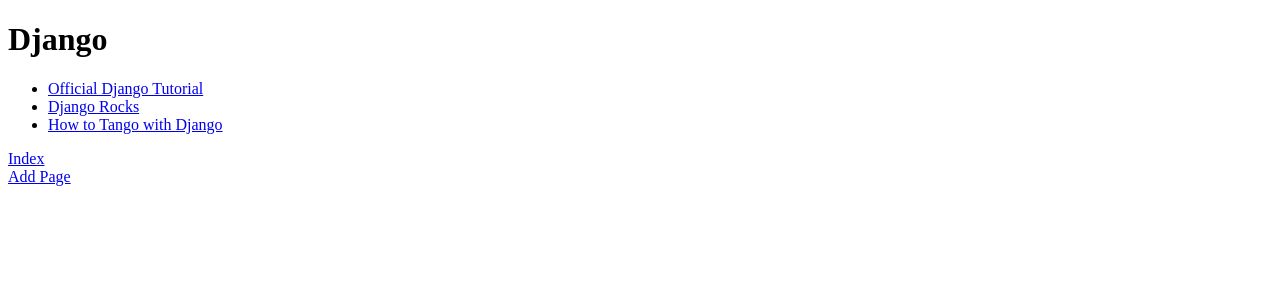
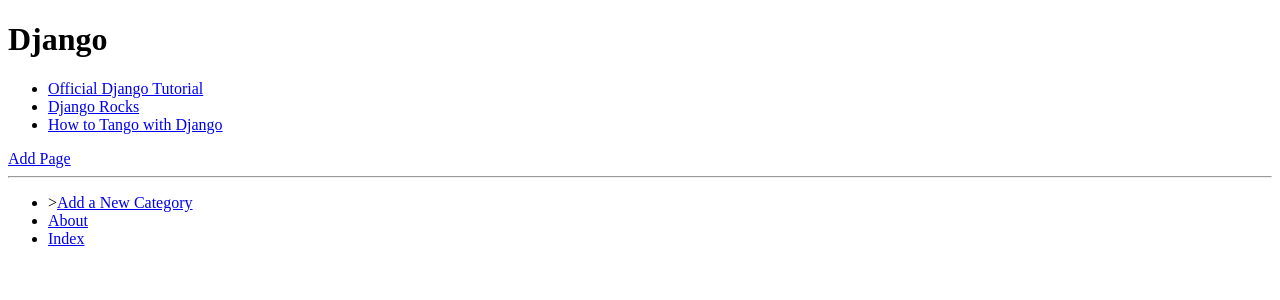
Before and after one commit to 2326843s/tango_with_django_project, a Django app: page /rango/category/django/ in a window 1280 px wide. Shown: the top 300 px of the page. Run offline with Django 3.2, Linux system fonts and the light colour scheme; data comes from the database, SQL or seed files in the repository.

Commit message:
Chapter 8 pre exercise version

```diff
--- /dev/null
+++ b/templates/rango/base.html
@@ -0,0 +1,27 @@
+<!DOCTYPE html>
+{% load staticfiles %}
+
+<html>
+	<head>
+		<title>
+			Rango -
+			{% block title_block %}
+				How to Tango with Django!
+			{% endblock %}
+		</title>
+	</head>
+	<body>
+		<div>
+		{% block body_block %}
+		{% endblock %}
+		</div>
+		<hr />
+		<div>
+			<ul>
+			  <li>><a href="{% url 'rango:add_category' %}">Add a New Category</a></l\i>
+			  <li><a href="{% url 'rango:about' %}">About</a></li>
+			  <li><a href="{% url 'rango:index' %}">Index</a></li>
+			</ul>
+		</div>
+	</body>
+</html>
--- a/templates/rango/category.html
+++ b/templates/rango/category.html
@@ -1,13 +1,15 @@
-<!DOCTYPE html>
+{% extends 'rango/base.html' %}
+{% load staticfiles %}
 
-<html>
+{% block title_block %}
+	{% if category %}
+		{{category.name %}
+	{% else %}
+		Unknown Category
+	{% endif %}
+{% endblock %}
 
-	<head>
-		<title>Rango</title>
-	</head>
-
-	<body>
-		<div>
+{% block body_block %}
 	{% if category %}
 	<h1>{{ category.name }}</h1>
 	{% if pages %}
@@ -19,12 +21,9 @@
 	{% else %}
 	<strong>No pages currently in category.</strong>
 	{% endif %}
+
+	<a href="{% url 'rango:add_page' category.slug %}">Add Page</a> <br />
 	{% else %}
 	The specified category does not exist.
 	{% endif %}
-		</div>
-	<a href="/rango/">Index</a><br />
-	<a href="/rango/category/{{ category.slug }}/add_page/">Add Page</a> <br/>
-	</body>
-
-</html>
+{% endblock %}
--- a/templates/rango/index.html
+++ b/templates/rango/index.html
@@ -21,7 +21,7 @@
 			<ul>
 				{% for category in categories %}
 				<li>
-					<a href="/rango/category/{{ category.slug }}/">{{ category.name }}</a>
+					<a href="{% url 'rango:show_category' category.slug %}"> {{ category.name }}</a>
 				</li>
 				{% endfor %}
  			</ul>
@@ -44,7 +44,7 @@
  		</div>
 
 		<div>
-			<a href="/rango/about/">About Rango</a><br />
+			<a href="{% url 'rango:about' %}">About</a><br />
 			<a href="/rango/add_category/">Add a New Category</a><br />
 			<img src="{% static "images/rango.jpg" %}" alt="Picture of Rango" />
 		</div>
```
Lines whose indentation alone changed are shown as unchanged.
